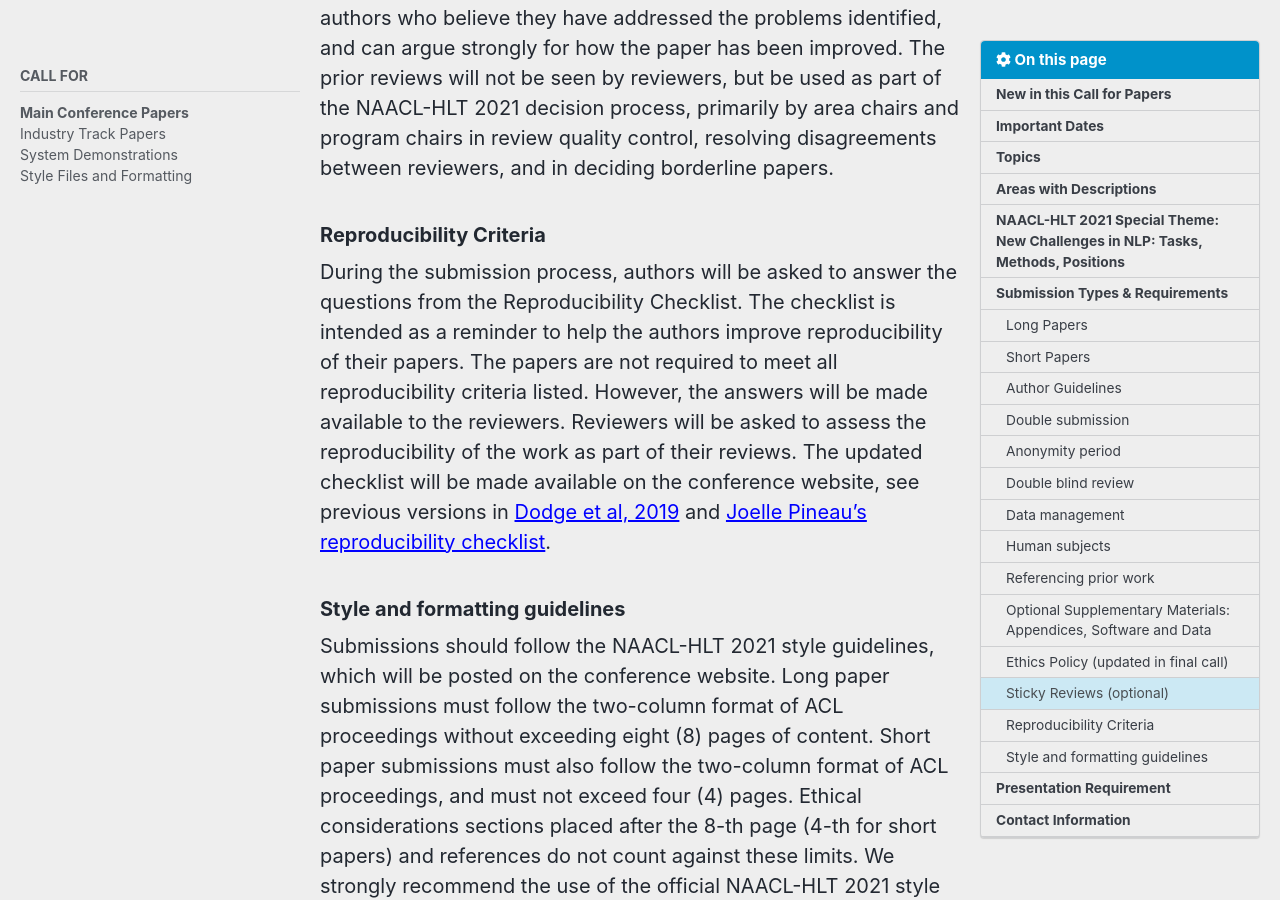
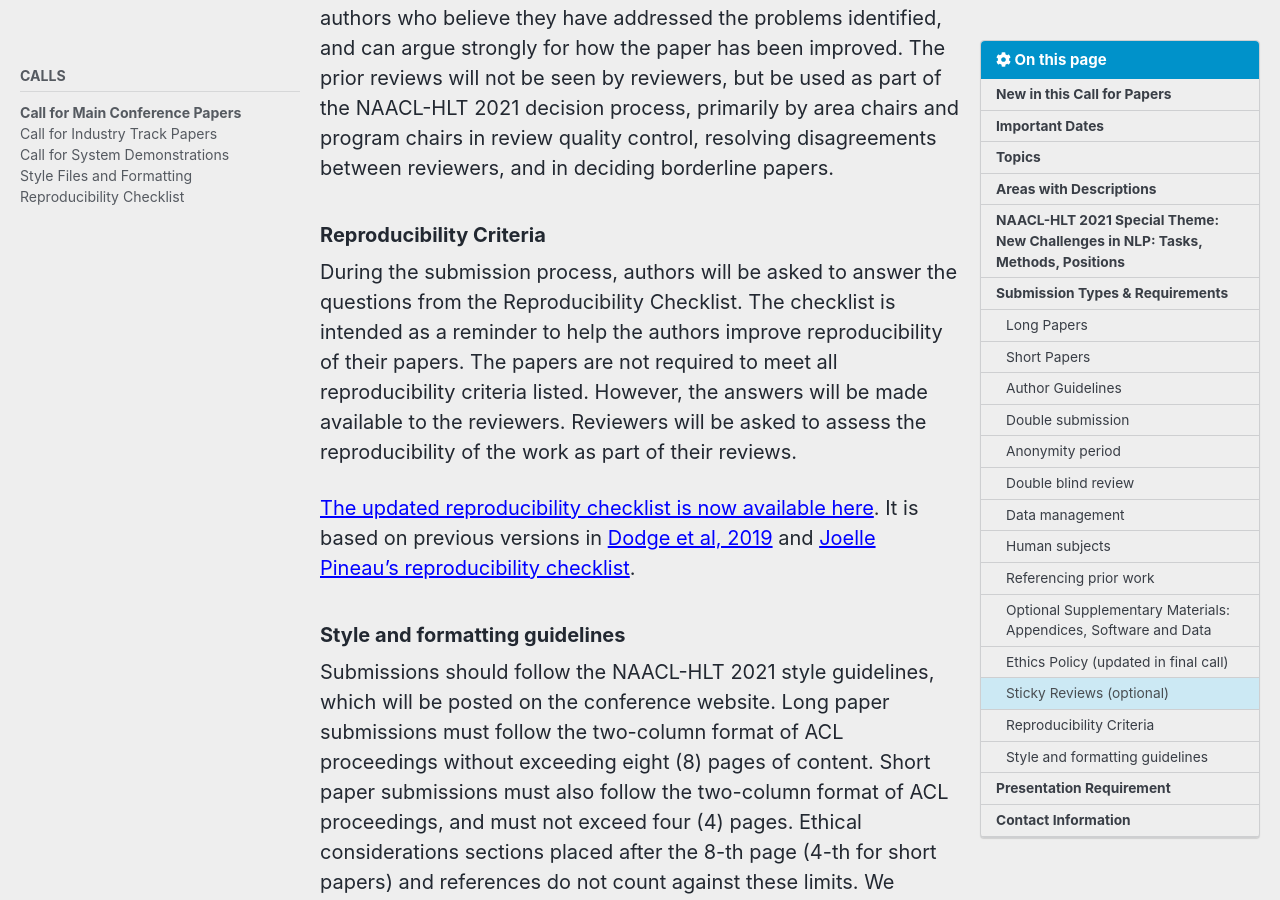
Before and after one commit to naacl-org/naacl-2021-website, a Jekyll site: the page built from _pages/calls/papers-final.md, in a window 1280 px wide and 900 px high, scrolled down 14694 px. Built offline with Jekyll 4.4.1, drawn with Linux system fonts in a browser that asks for light colours; cached includes are drawn as plain includes; nearby versions of some CDN libraries.

Commit message:
Added the reproducibility checklist

```diff
--- a/_data/navigation.yml
+++ b/_data/navigation.yml
@@ -33,16 +33,18 @@
 
 
 calls:
-  - title: Call for
+  - title: Calls
     children:
-      - title: "Main Conference Papers"
+      - title: "Call for Main Conference Papers"
         url: /calls/papers/
-      - title: "Industry Track Papers"
+      - title: "Call for Industry Track Papers"
         url: /calls/industry/
-      - title: "System Demonstrations"
+      - title: "Call for System Demonstrations"
         url: /calls/demos/
       - title: "Style Files and Formatting"
         url: /calls/style-and-formatting/
+      - title: "Reproducibility Checklist"
+        url: /calls/reproducibility-checklist/
       #- title: "(old) First Call for Papers"
       #  url: /calls/papers/first/
       #- title: "(old) Preliminary Call for Papers"
--- a/_pages/calls/papers-final.md
+++ b/_pages/calls/papers-final.md
@@ -255,7 +255,9 @@
 
 ### Reproducibility Criteria
 
-During the submission process, authors will be asked to answer the questions from the Reproducibility Checklist.  The checklist is intended as a reminder to help the authors improve reproducibility of their papers. The papers are not required to meet all reproducibility criteria listed. However, the answers will be made available to the reviewers.  Reviewers will be asked to assess the reproducibility of the work as part of their reviews. The updated checklist will be made available on the conference website, see previous versions in [Dodge et al, 2019](https://arxiv.org/pdf/1909.03004.pdf) and [Joelle Pineau's reproducibility checklist](https://www.cs.mcgill.ca/~jpineau/ReproducibilityChecklist.pdf).
+During the submission process, authors will be asked to answer the questions from the Reproducibility Checklist.  The checklist is intended as a reminder to help the authors improve reproducibility of their papers. The papers are not required to meet all reproducibility criteria listed. However, the answers will be made available to the reviewers.  Reviewers will be asked to assess the reproducibility of the work as part of their reviews.
+
+[The updated reproducibility checklist is now available here](/calls/reproducibility-checklist/). It is based on previous versions in [Dodge et al, 2019](https://arxiv.org/pdf/1909.03004.pdf) and [Joelle Pineau's reproducibility checklist](https://www.cs.mcgill.ca/~jpineau/ReproducibilityChecklist.pdf).
 
 ### Style and formatting guidelines
 
```
Also changed, not shown: _pages/calls/reproducibility-checklist.md (added, +39 -0 lines), _pages/home.md (+1 -0 lines).
